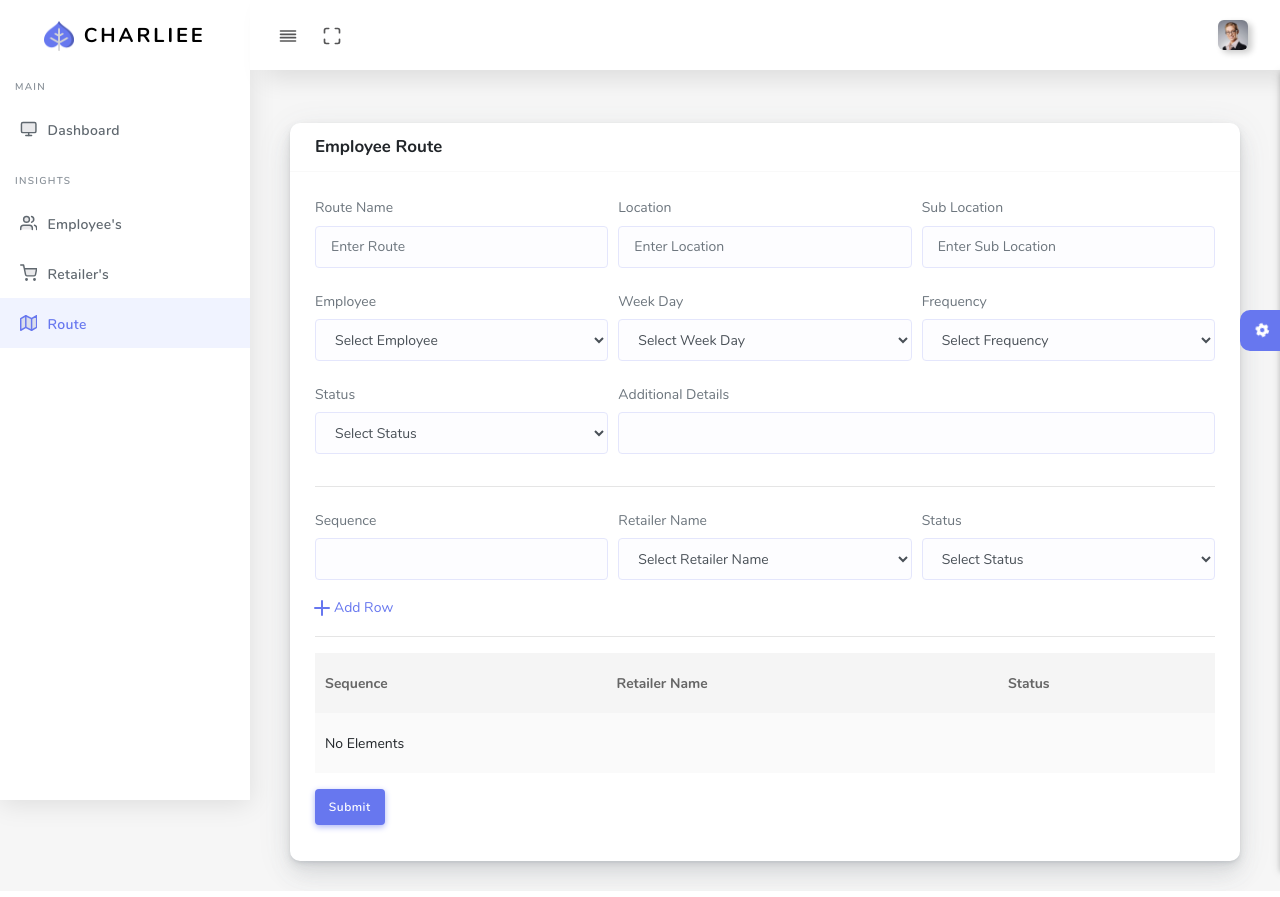
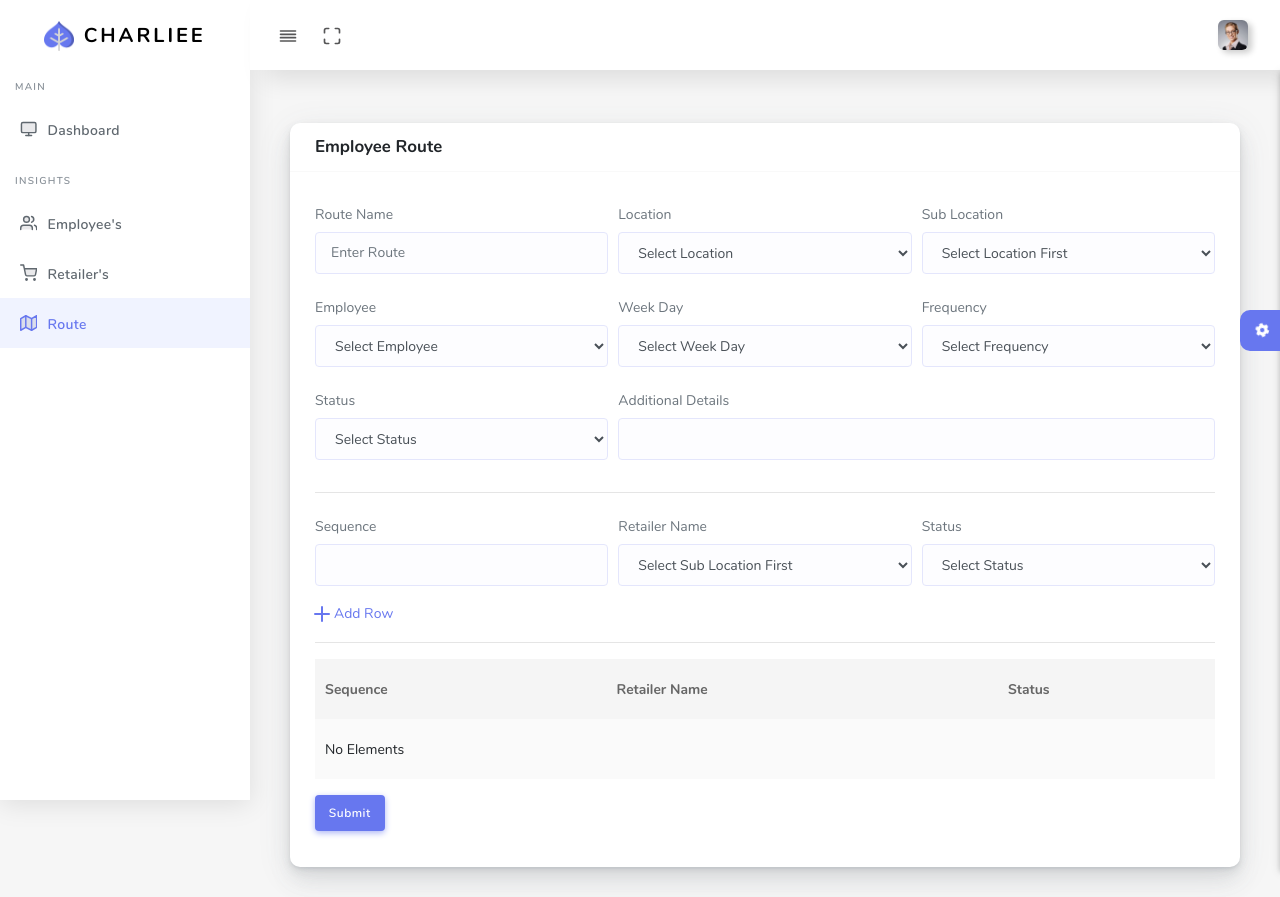
Before and after one commit to addtogether/charliee, a PHP site: page /employeeRoute.php in a window 1280 px wide. Run offline with PHP 8.4, Linux system fonts and the light colour scheme; data that the repository does not hold is empty.

Commit message:
location, subLocation & retailerName dropdown

```diff
--- a/employeeRoute.php
+++ b/employeeRoute.php
@@ -37,34 +37,44 @@
                   <form action="" class="needs-validation">
                     <div class="form-row">
                       <div class="col-md-4 mb-3 ag-pad" style="padding-top: 0.5%;">
-                        <label class="" for="route name">Route Name</label>
+                        <label for="routeName" class="col-form-label">Route Name</label>
                         <input type="text" class="form-control" name="routeName" id="routeName" placeholder="Enter Route" required>
                         <div class="invalid-feedback">
                           Please enter a Valid route name.
                         </div>
                       </div>
                       <div class="col-md-4 mb-3 ag-pad" style="padding-top: 0.5%;">
-                        <label class="" for="route name">Location</label>
-                        <input type="text" class="form-control" name="location" id="location" placeholder="Enter Location" required>
+                        <label for="location" class="col-form-label">Location</label>
+                        <select class="form-control" name="location" id="location" required>
+                          <option selected disabled value="">Select Location</option>
+                          <?php
+                            $sql = mysqli_query($conn, "SELECT DISTINCT city FROM retailerMaster");
+                            while($row = mysqli_fetch_assoc($sql)){
+                              echo '<option>'.$row["city"].'</option>';
+                            }
+                          ?>
+                        </select>
                         <div class="invalid-feedback">
-                          Please enter a Valid route name.
+                          Please enter a Valid route Location.
                         </div>
                       </div>
                       <div class="col-md-4 mb-3 ag-pad" style="padding-top: 0.5%;">
-                        <label class="" for="route name">Sub Location</label>
-                        <input type="text" class="form-control" name="subLocation" id="subLocation" placeholder="Enter Sub Location" required>
+                        <label for="subLocation" class="col-form-label">Sub Location</label>
+                        <select class="form-control" name="subLocation" id="subLocation" required>
+                          <option selected disabled value="">Select Location First</option>
+                        </select>
                         <div class="invalid-feedback">
-                          Please enter a Valid route name.
+                          Please enter a Valid route Sub Location.
                         </div>
                       </div>
                     </div>
                     <div class="form-row">
                       <div class="col-md-4 mb-3">
-                        <label class="col-form-label">Employee</label>
+                        <label for="assignToEmployee" class="col-form-label">Employee</label>
                         <select class="form-control" name="assignToEmployee" id="assignToEmployee" required>
                           <option selected disabled value="">Select Employee</option>
                           <?php
-                            $sql = mysqli_query($conn, "SELECT id,employeeName FROM employeeMaster");
+                            $sql = mysqli_query($conn, "SELECT id,employeeName FROM employeeMaster WHERE status = 'ON'");
                             while($row = mysqli_fetch_assoc($sql)){
                               echo '<option value='.$row["id"].'>'.$row["employeeName"].'</option>';
                             }
@@ -75,7 +85,7 @@
                         </div>
                       </div>
                       <div class="col-md-4 mb-3">
-                        <label class="col-form-label">Week Day</label>
+                        <label for="weekDay" class="col-form-label">Week Day</label>
                         <select class="form-control" name="weekDay" id="weekDay" required>
                           <option selected disabled value="">Select Week Day</option>
                           <option>Sunday</option>
@@ -91,7 +101,7 @@
                         </div>
                       </div>
                       <div class="col-md-4 mb-3">
-                        <label class="col-form-label">Frequency</label>
+                        <label for="frequency" class="col-form-label">Frequency</label>
                         <select class="form-control" name="frequency" id="frequency" required>
                           <option selected disabled value="">Select Frequency</option>
                           <option>Daily</option>
@@ -106,7 +116,7 @@
                     </div>
                     <div class="form-row">
                     <div class="col-md-4 mb-3">
-                        <label class="col-form-label">Status</label>
+                        <label for="routeStatus" class="col-form-label">Status</label>
                         <select class="form-control" name="routeStatus" id="status" required>
                           <option selected disabled value="">Select Status</option>
                           <option>ON</option>
@@ -135,22 +145,16 @@
                         </div>
                       </div>
                       <div class="col-md-4 mb-3">
-                        <label class="col-form-label">Retailer Name</label>
+                        <label for="retailerName" class="col-form-label">Retailer Name</label>
                         <select class="form-control" name="retailerName" id="retailerName" required>
-                          <option selected disabled value="">Select Retailer Name</option>
-                          <?php
-                            $sql = mysqli_query($conn, "SELECT id,retailerName FROM retailerMaster");
-                            while($row = mysqli_fetch_assoc($sql)){
-                              echo '<option value='.$row["id"].'>'.$row["retailerName"].'</option>';
-                            }
-                          ?>
+                        <option selected disabled value="">Select Sub Location First</option>
                         </select>
                         <div class="invalid-feedback">
                           Please select a Valid Retailer Name.
                         </div>
                       </div>
                       <div class="col-md-4 mb-3">
-                        <label class="col-form-label">Status</label>
+                        <label for="retailerStatus" class="col-form-label">Status</label>
                         <select class="form-control" name="retailerStatus" id="retailerStatus" required>
                           <option selected disabled value="">Select Status</option>
                           <option>ON</option>
--- a/js/employeeRoute.js
+++ b/js/employeeRoute.js
@@ -5,6 +5,10 @@ const tbody = document.getElementById("routeList");
 const sequence = document.getElementById("sequence");
 const retailerName = document.getElementById("retailerName");
 const retailerStatus = document.getElementById("retailerStatus");
+const locationField = document.getElementById("location");
+const subLocationField = document.getElementById("subLocation");
+const retailerNameField = document.getElementById("retailerName");
+
 submitBtn = document.getElementById("submit");
 
 form.onsubmit = (e)=>{
@@ -46,7 +50,7 @@ form.onsubmit = (e)=>{
     }
 }
 
-
+//filling the retailer sequence table
 function addRow(){
     if(sequence.value==""){
         sequence.focus();
@@ -76,3 +80,43 @@ function addRow(){
     // json = data.reduce((json, value, key) => { json[key] = value; return json; }, {});
     // console.log(JSON.stringify(json));
 }
+
+// subLocation dropdown
+locationField.onchange = () => {
+    //Ajax
+    let xhr = new XMLHttpRequest(); //creating XML object
+    xhr.open("POST", "backend/employeeRoute.php", true);
+    xhr.onload = ()=>{
+        if(xhr.readyState == XMLHttpRequest.DONE){
+            if(xhr.status == 200){
+                let data = xhr.response;
+                // console.log(data);
+                subLocationField.innerHTML = data;
+            }
+        }
+    }
+    // Sending data from Ajax to php
+    let formData = new FormData(); //creating new formData
+    formData.append("locationDropdown",locationField.value);
+    xhr.send(formData); // sending form data to php
+}
+
+// retailerName dropdown
+subLocationField.onchange = () => {
+    //Ajax
+    let xhr = new XMLHttpRequest(); //creating XML object
+    xhr.open("POST", "backend/employeeRoute.php", true);
+    xhr.onload = ()=>{
+        if(xhr.readyState == XMLHttpRequest.DONE){
+            if(xhr.status == 200){
+                let data = xhr.response;
+                // console.log(data);
+                retailerNameField.innerHTML = data;
+            }
+        }
+    }
+    // Sending data from Ajax to php
+    let formData = new FormData(); //creating new formData
+    formData.append("subLocationDropdown",subLocationField.value);
+    xhr.send(formData); // sending form data to php
+}
```
Also changed, not shown: backend/employeeRoute.php (+22 -0 lines).
